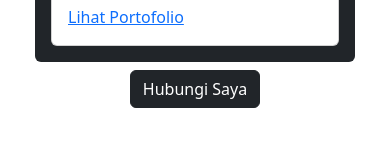
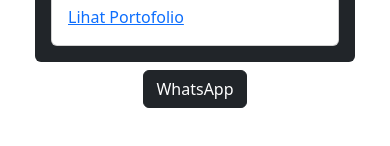
Before and after one commit to azaam00/Portofolio-kentang, a plain HTML site: page skill.html in a window 390 px wide. Shown: the part 510-656 px from the top of the page. Drawn offline with nearby package versions, Linux system fonts and the light colour scheme.

Commit message:
fix responsive

```diff
--- a/skill.html
+++ b/skill.html
@@ -11,7 +11,7 @@
 </head>
 
 <body>
-	<!-- As a link -->
+
 	<nav class="navbar bg-dark"
 		<div class="container-fluid">
 			<a class="navbar-brand text-light" href="index.html">SKILLSET</a>
@@ -48,7 +48,7 @@
         </div>
     </div>
     <div class="d-flex justify-content-center my-2">
-    <button class="btn btn-dark"onclick="goToWhatsapp()">Hubungi Saya</button>
+    <button class="btn btn-dark"onclick="goToWhatsapp()">WhatsApp</button>
     </div>
     <script>
         function goToWhatsapp (){
```
Also changed, not shown: index.html (+0 -1 lines).
